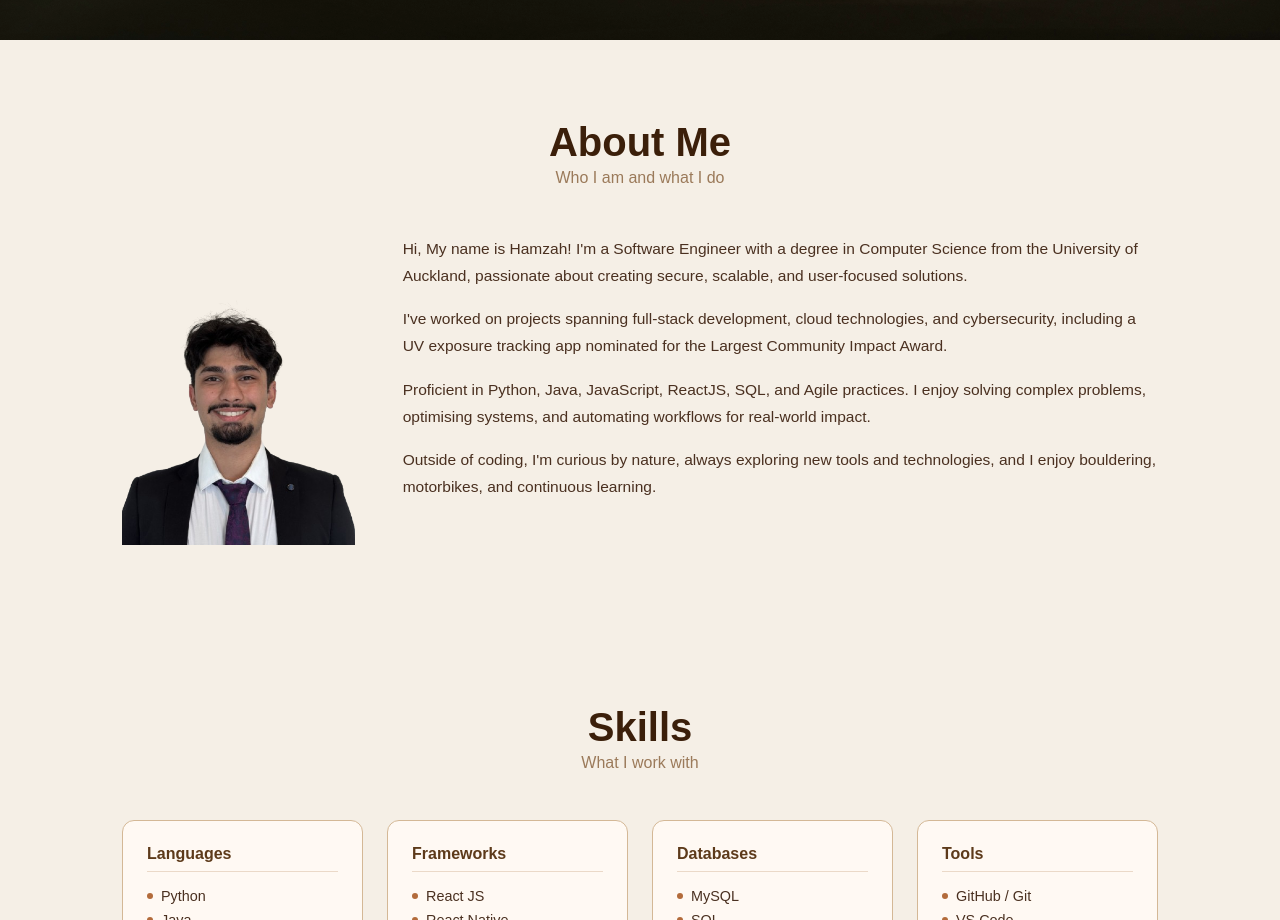
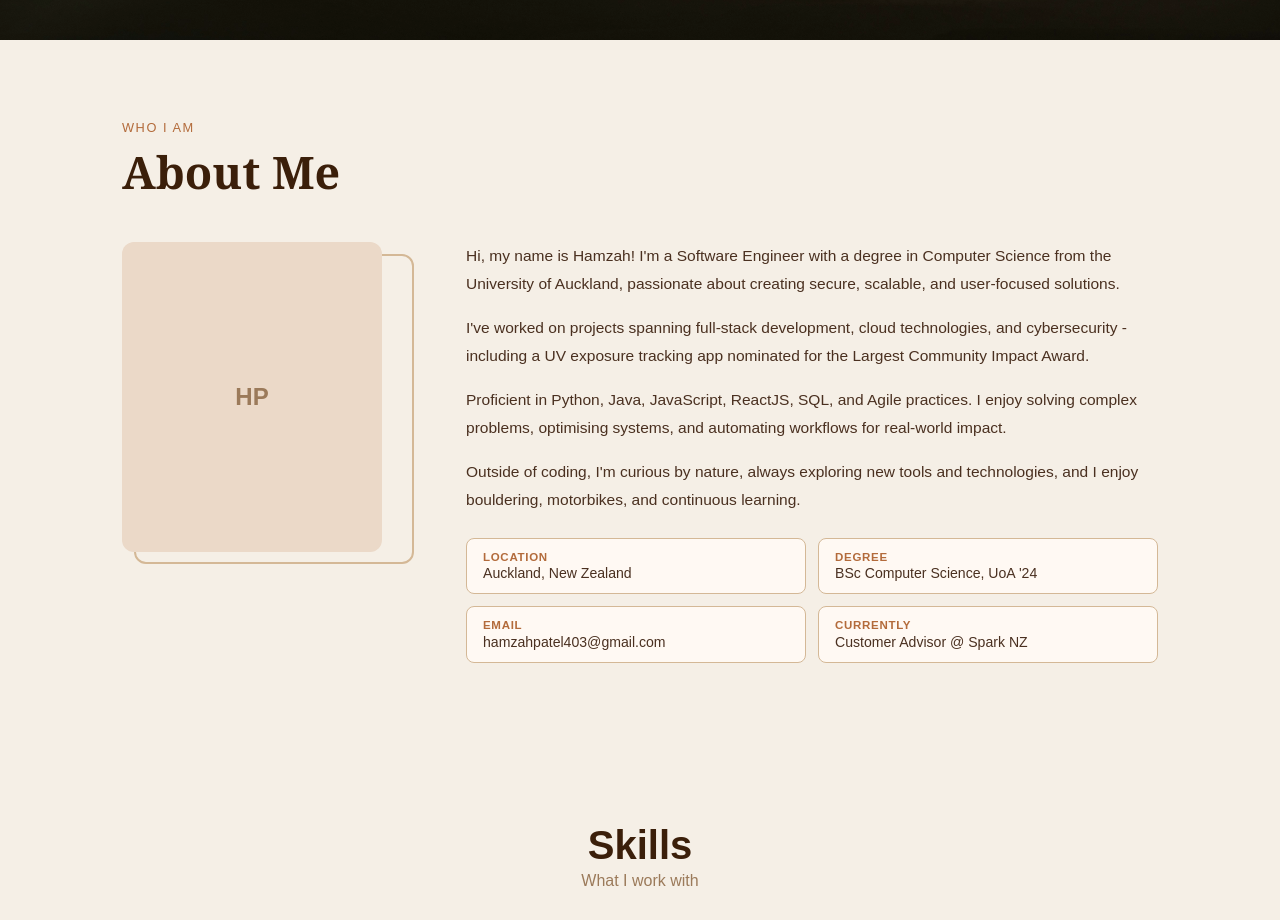
Before and after one commit to realiru/Portfolio-Website, a React (Vite) app in the folder portfolio/: page / in a window 1280 px wide. Shown: the part 840-1760 px from the top of the page. Built offline with nearby package versions, Linux system fonts and the light colour scheme; a small style sheet from the web is missing.

Commit message:
about: final layout with photo slot and fact cards

```diff
--- a/portfolio/src/components/Sections/AboutMe.css
+++ b/portfolio/src/components/Sections/AboutMe.css
@@ -4,59 +4,102 @@
   margin: 0 auto;
 }
 
-.about-container h2 {
-  font-size: 2.5rem;
-  color: #3b1f0a;
-  text-align: center;
-  margin-bottom: 0.25rem;
+.section-label {
+  font-size: 0.8rem;
+  font-weight: 500;
+  letter-spacing: 0.12em;
+  text-transform: uppercase;
+  color: #b36b3b;
+  margin-bottom: 0.4rem;
 }
 
-.about-subtitle {
-  text-align: center;
-  color: #9b7a5a;
-  margin-bottom: 3rem;
-  font-size: 1rem;
+.about-container h2 {
+  font-size: clamp(2rem, 4vw, 2.8rem);
+  color: #3b1f0a;
+  margin-bottom: 2.5rem;
+  font-family: 'Playfair Display', 'Georgia', serif;
 }
 
-/* tried flexbox, looks off - columns uneven */
-.about-content {
-  display: flex;
-  gap: 3rem;
-  align-items: flex-start;
+.about-grid {
+  display: grid;
+  grid-template-columns: 280px 1fr;
+  gap: 4rem;
+  align-items: start;
 }
 
-.about-img-placeholder {
-  width: 200px;
-  height: 250px;
-  background: #d4b896;
+.about-photo-wrapper {
+  position: relative;
+}
+
+.about-photo-wrapper::after {
+  content: '';
+  position: absolute;
+  inset: 12px -12px -12px 12px;
+  border: 2px solid #d4b896;
+  border-radius: 12px;
+  z-index: -1;
+}
+
+.about-photo-placeholder {
+  width: 260px;
+  height: 310px;
+  background: #ebd9c8;
+  border-radius: 12px;
   display: flex;
   align-items: center;
   justify-content: center;
-  color: #6b5040;
-  font-size: 0.9rem;
-  border-radius: 8px;
-  flex-shrink: 0;
+  font-size: 1.5rem;
+  color: #9b7a5a;
+  font-weight: 600;
 }
 
-.about-photo {
-  width: 260px;
-  height: 310px;
-  object-fit: cover;
-  object-position: top;
-}
-
-@media (max-width: 768px) {
-  .about-photo {
-    width: 100px;
-    height: 100px;
-    border-radius: 50%;
-    object-position: top;
-  }
+.about-text {
+  /* no additional layout rules needed here */
 }
 
 .about-text p {
   color: #4a3020;
-  line-height: 1.75;
+  line-height: 1.8;
   margin-bottom: 1rem;
   font-size: 0.97rem;
 }
+
+.about-facts {
+  display: grid;
+  grid-template-columns: 1fr 1fr;
+  gap: 0.75rem;
+  margin-top: 1.5rem;
+}
+
+.about-fact {
+  background: #fff9f3;
+  border: 1px solid #d4b896;
+  border-radius: 8px;
+  padding: 0.75rem 1rem;
+  display: flex;
+  flex-direction: column;
+  gap: 0.15rem;
+}
+
+.about-fact strong {
+  font-size: 0.72rem;
+  font-weight: 600;
+  letter-spacing: 0.06em;
+  color: #b36b3b;
+  text-transform: uppercase;
+}
+
+.about-fact span {
+  font-size: 0.88rem;
+  color: #4a3020;
+}
+
+@media (max-width: 768px) {
+  .about-grid {
+    grid-template-columns: 1fr;
+  }
+
+  .about-photo-wrapper {
+    display: none;
+  }
+}
--- a/portfolio/src/components/Sections/AboutMe.jsx
+++ b/portfolio/src/components/Sections/AboutMe.jsx
@@ -3,25 +3,24 @@ import './AboutMe.css';
 function AboutMe() {
   return (
     <div className="about-container">
+      <p className="section-label">Who I am</p>
       <h2>About Me</h2>
-      <p className="about-subtitle">Who I am and what I do</p>
 
-      <div className="about-content">
-        <img
-          className="about-photo"
-          src="../../images/profile.png"
-          alt="Profile"
-        />
+      <div className="about-grid">
+        <div className="about-photo-wrapper">
+          <div className="about-photo-placeholder">HP</div>
+        </div>
 
         <div className="about-text">
           <p>
-            Hi, My name is Hamzah! I'm a Software Engineer with a degree in
+            Hi, my name is Hamzah! I'm a Software Engineer with a degree in
             Computer Science from the University of Auckland, passionate about
             creating secure, scalable, and user-focused solutions.
           </p>
           <p>
             I've worked on projects spanning full-stack development, cloud
-            technologies, and cybersecurity, including a UV exposure tracking app
+            technologies, and cybersecurity - including a UV exposure tracking
+            app
             nominated for the Largest Community Impact Award.
           </p>
           <p>
@@ -34,6 +33,25 @@ function AboutMe() {
             and technologies, and I enjoy bouldering, motorbikes, and continuous
             learning.
           </p>
+
+          <div className="about-facts">
+            <div className="about-fact">
+              <strong>Location</strong>
+              <span>Auckland, New Zealand</span>
+            </div>
+            <div className="about-fact">
+              <strong>Degree</strong>
+              <span>BSc Computer Science, UoA '24</span>
+            </div>
+            <div className="about-fact">
+              <strong>Email</strong>
+              <span>hamzahpatel403@gmail.com</span>
+            </div>
+            <div className="about-fact">
+              <strong>Currently</strong>
+              <span>Customer Advisor @ Spark NZ</span>
+            </div>
+          </div>
         </div>
       </div>
     </div>
```
